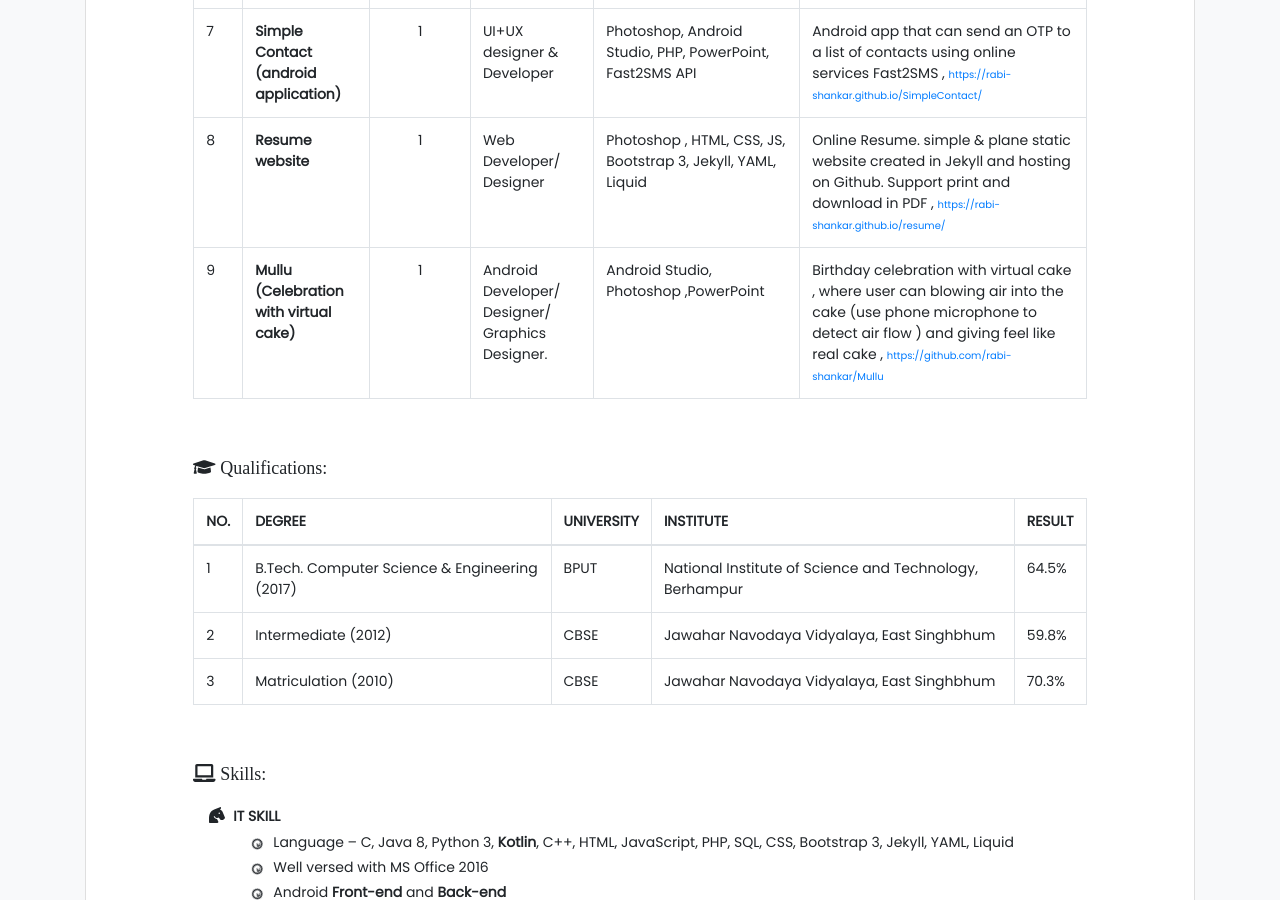
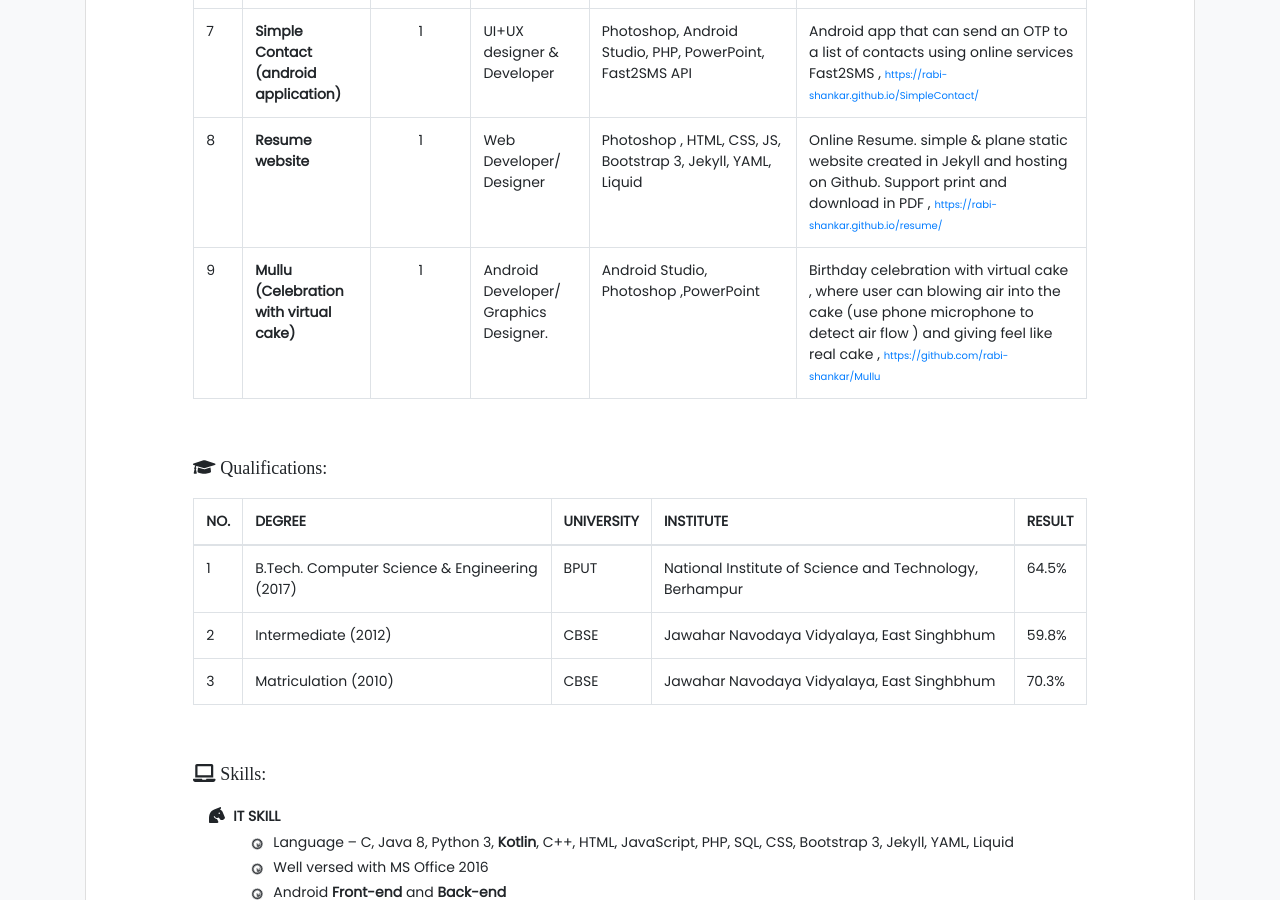
Before and after one commit to rabi-shankar/resume, a Jekyll site: the page built from index.html, in a window 1280 px wide and 900 px high, scrolled down 1208 px. Built offline with Jekyll 4.4.1, drawn with Linux system fonts in a browser that asks for light colours; nearby versions of some CDN libraries; some web fonts are replaced.

Commit message:
Update resume.yml

```diff
--- a/_data/resume.yml
+++ b/_data/resume.yml
@@ -87,7 +87,7 @@ projects:
 
     - name: Mullu (Celebration with virtual cake)
       member: 1
-      role: Android Developer/ Designer/ Graphics Designer.
+      role: Android Developer/ Graphics Designer.
       tools-technology: Android Studio, Photoshop ,PowerPoint
       description: Birthday celebration with virtual cake , where user can  blowing air into the cake (use phone microphone to detect air flow ) and giving feel like real cake
       url: https://github.com/rabi-shankar/Mullu
```
